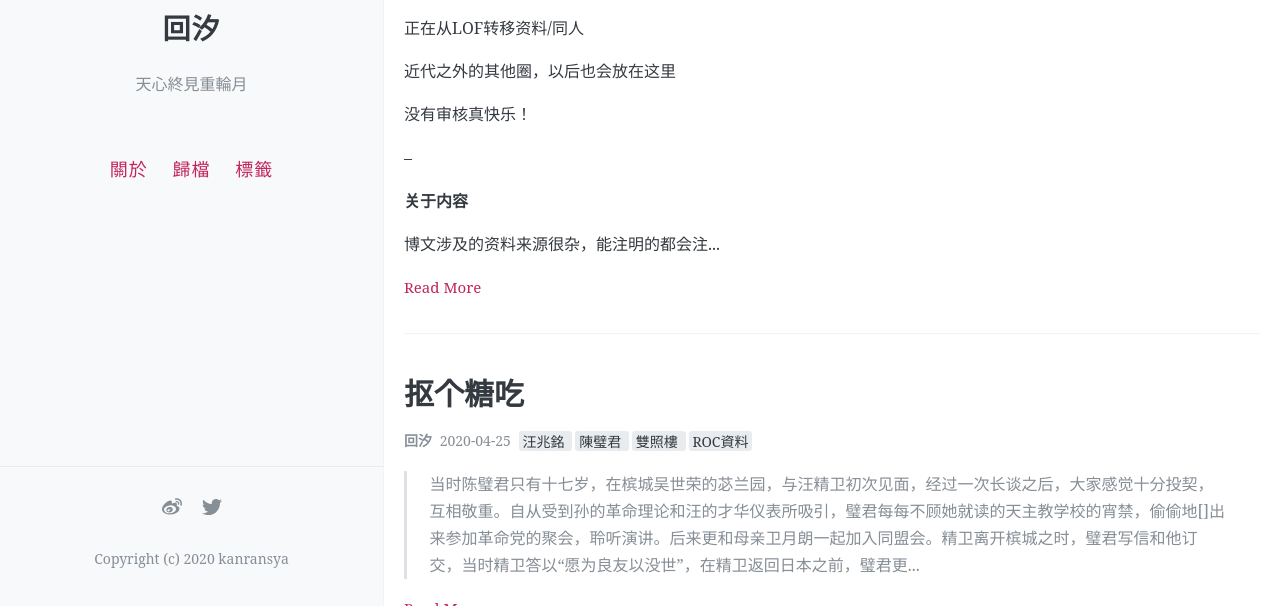
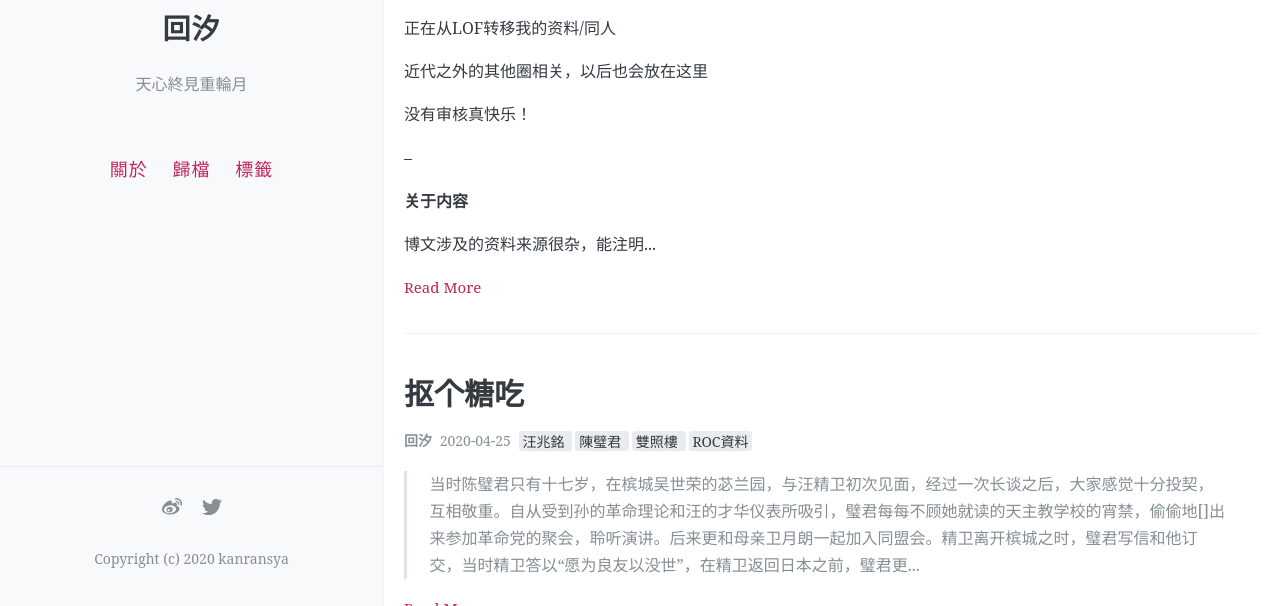
Before and after one commit to kanransya/nami-jetcoaster, a Jekyll site: the page built from index.html, in a window 1280 px wide and 900 px high, cut to the strip 294-900 px from the top of the window. Built offline with Jekyll 4.4.1, drawn with Linux system fonts in a browser that asks for light colours; the list of posts is cut into pages by our own code; comment, search, counter and statistics services are not loaded.

Commit message:
Update 2020-07-19-zhiding0719.md

```diff
--- a/_posts/2020-07-19-zhiding0719.md
+++ b/_posts/2020-07-19-zhiding0719.md
@@ -17,9 +17,9 @@ pinned: true
 
 填海泥塑粉（偶尔也整）
 
-正在从LOF转移资料/同人
+正在从LOF转移我的资料/同人
 
-近代之外的其他圈，以后也会放在这里
+近代之外的其他圈相关，以后也会放在这里
 
 没有审核真快乐！
 
```
